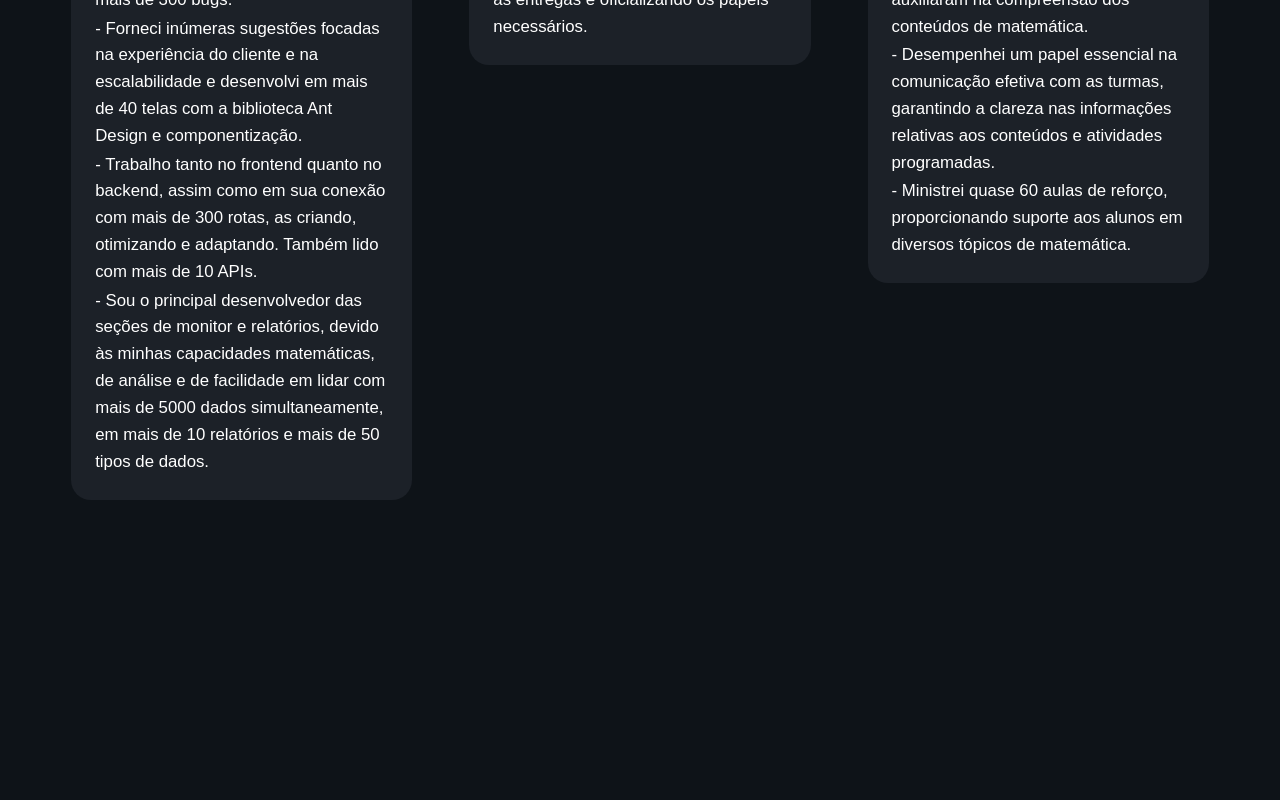
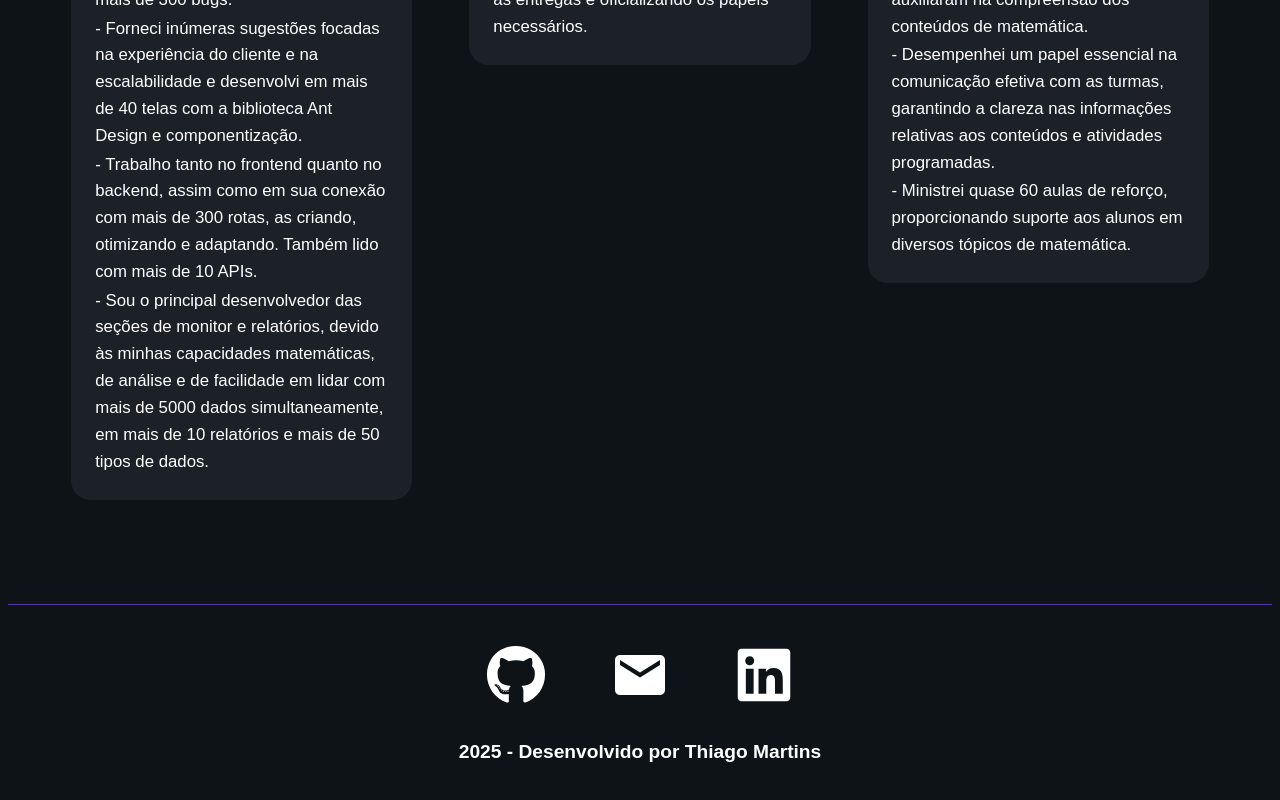
Before and after one commit to Thiago0808/portfolio, a React (Vite) app: page / in a window 1280 px wide. Shown: the part 3659-4459 px from the top of the page. Before the commit the page ends 4191 px from the top, so only its background shows below. Built offline with nearby package versions, Linux system fonts and the light colour scheme; a web font is replaced by a local one.

Commit message:
feat: Adiciona seção Footer

```diff
--- a/package.json
+++ b/package.json
@@ -15,6 +15,7 @@
     "@fortawesome/react-fontawesome": "^0.2.2",
     "react": "^19.1.0",
     "react-dom": "^19.1.0",
+    "react-icons": "^5.5.0",
     "react-responsive-carousel": "^3.2.23"
   },
   "devDependencies": {
--- a/src/App.tsx
+++ b/src/App.tsx
@@ -2,6 +2,7 @@ import './App.css'
 import Header from './components/Header'
 import About from './sections/about'
 import Experience from './sections/experience'
+import Footer from './sections/footer'
 import Education from './sections/formation'
 import Projects from './sections/projects'
 import Skills from './sections/skills'
@@ -20,7 +21,8 @@ function App() {
       <Education />
       <hr />
       <Experience />
-      {/* Contatos */}
+      <hr />
+      <Footer />
 
     </div>
   )
--- /dev/null
+++ b/src/sections/footer/index.tsx
@@ -0,0 +1,42 @@
+import { FaGithub, FaLinkedin } from 'react-icons/fa';
+import { MdEmail } from 'react-icons/md';
+import './style.css';
+
+function Footer() {
+  return (
+    <footer className="footer" id='contatos'>
+      <div className="footer-icons">
+        <a
+          href="https://github.com/Thiago0808"
+          target="_blank"
+          rel="noopener noreferrer"
+          className="icon-link"
+        >
+          <FaGithub className="footer-icon" />
+        </a>
+
+        <a
+          href="https://mail.google.com/mail/?view=cm&fs=1&to=thiagoliveeeira@gmail.com"
+          target="_blank"
+          rel="noopener noreferrer"
+          className="icon-link"
+        >
+          <MdEmail className="footer-icon" />
+        </a>
+
+        <a
+          href="https://www.linkedin.com/in/thiago-martins-9b2353285/"
+          target="_blank"
+          rel="noopener noreferrer"
+          className="icon-link"
+        >
+          <FaLinkedin className="footer-icon" />
+        </a>
+      </div>
+
+      <p className="footer-text">{new Date().getFullYear()} - Desenvolvido por Thiago Martins</p>
+    </footer>
+  );
+}
+
+export default Footer;
--- /dev/null
+++ b/src/sections/footer/style.css
@@ -0,0 +1,30 @@
+.footer {
+  padding: 2rem 0;
+  text-align: center;
+  width: 100%;
+}
+
+.footer-icons {
+  display: flex;
+  justify-content: center;
+  gap: 4rem;
+  margin-bottom: 2rem;
+}
+
+.footer-icon {
+  width: 60px;
+  height: 60px;
+  color: white;
+  transition: transform 0.3s ease, color 0.3s ease;
+}
+
+.icon-link:hover .footer-icon {
+  transform: scale(1.1);
+  color: #6c63ff;
+}
+
+.footer-text {
+  color: white;
+  font-weight: bold;
+  font-size: 1.2rem;
+}
```
Also changed, not shown: 2 other files (tests, documents, lock files or other folders).
